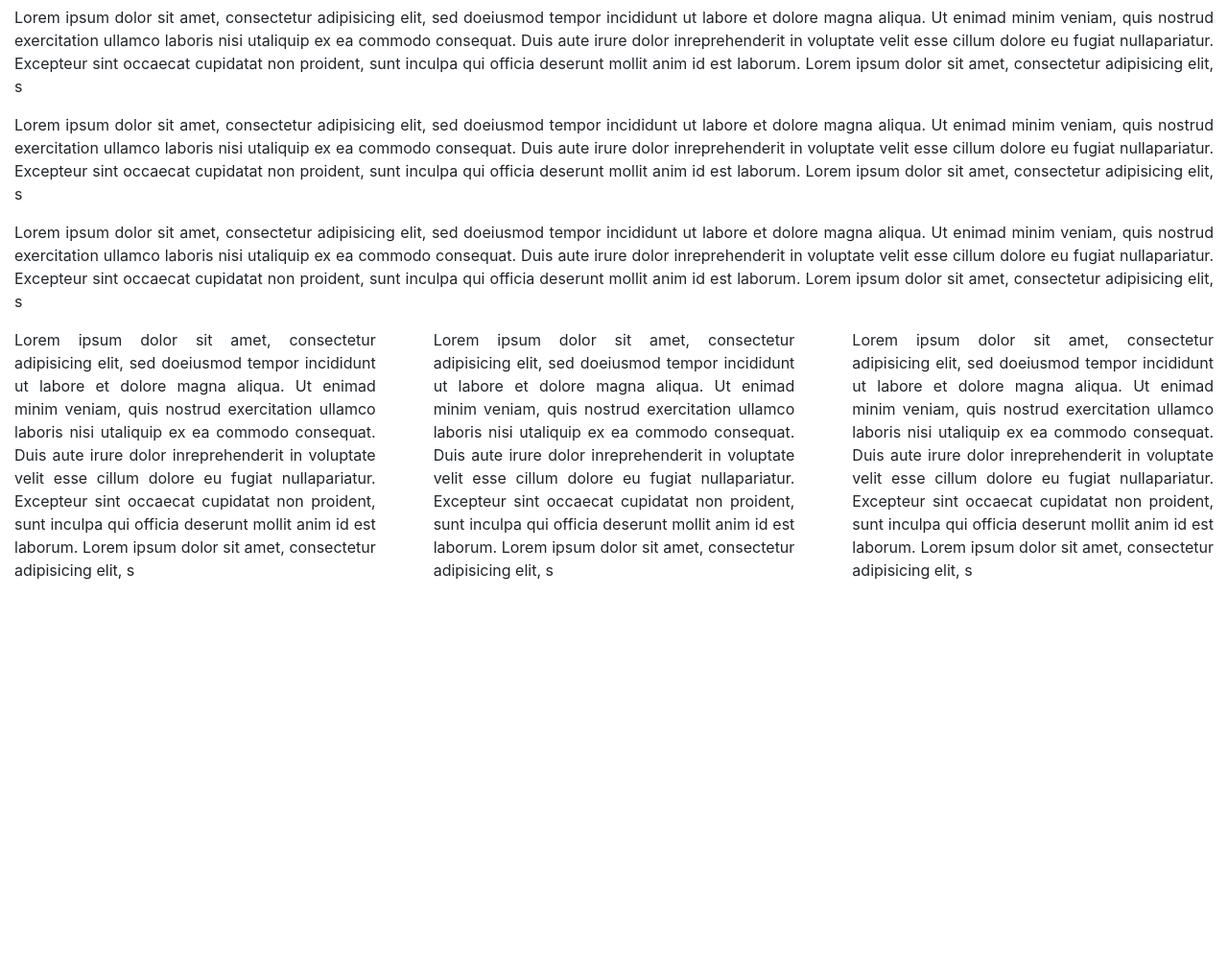
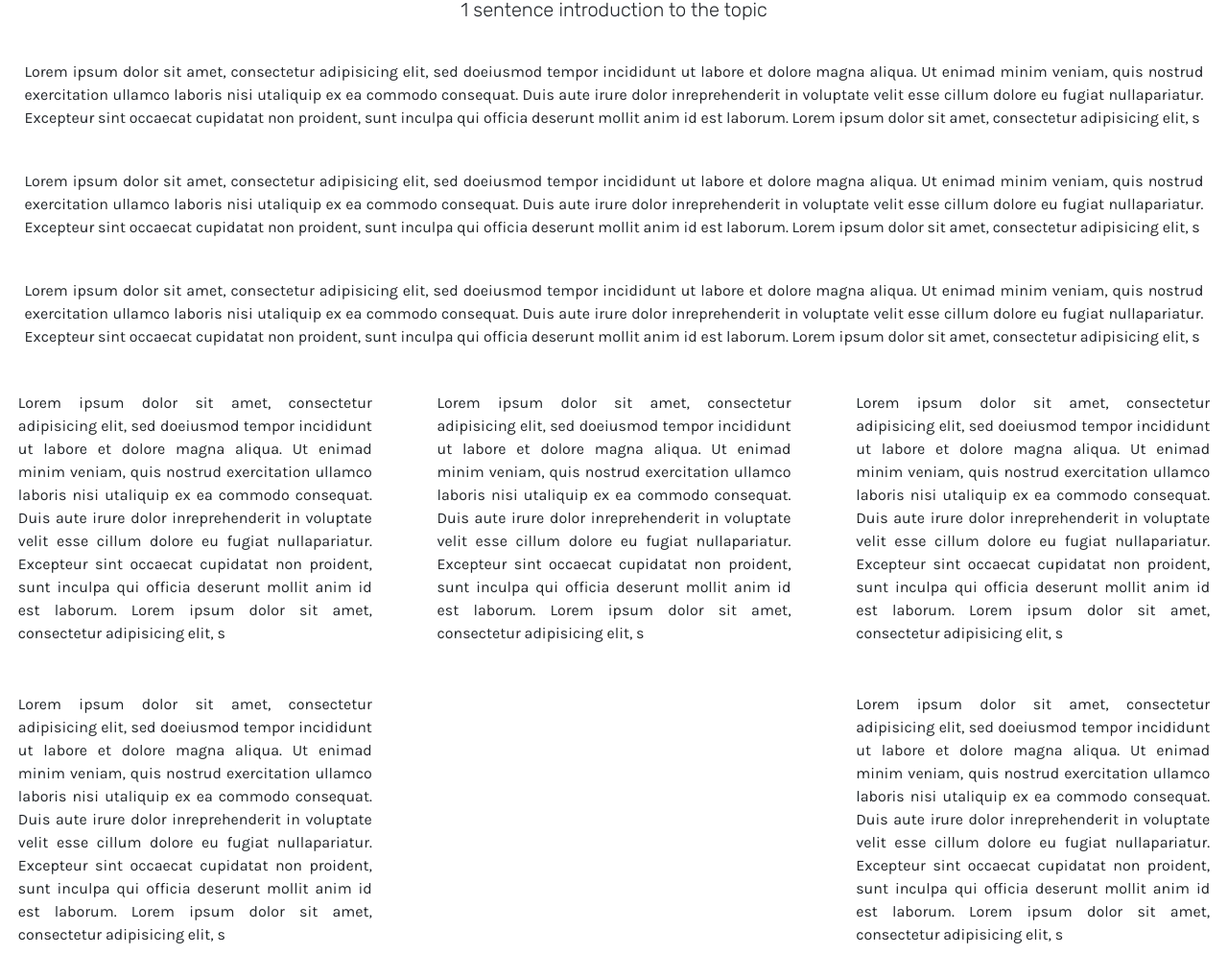
Before and after one commit to ra559/dlc, a plain HTML site: page template.html in a window 1280 px wide. Shown: the part 200-1219 px from the top of the page at 96% size. Before the commit the page ends 822 px from the top, so only its background shows below. Drawn offline with Linux system fonts and the light colour scheme.

Commit message:
Feature: Added more content

```diff
--- a/css/main.css
+++ b/css/main.css
@@ -20,7 +20,6 @@ background-color:#0080ff;
 }
 .col-sm h3{
 	color: white;
-	font-family: 'Fredoka One', cursive;
 }
 img{
 	text-align: center;
--- /dev/null
+++ b/css/main_other.css
@@ -0,0 +1,25 @@
+@import url('https://fonts.googleapis.com/css2?family=Fredoka+One&display=swap');
+html,body{
+color: #343A4;
+
+}
+h1{
+	font-family: Rubik, Serif;
+	font-weight: normal;
+	}
+
+h2, .lead{
+	font-family: Rubik, Serif;
+	font-weight: light;
+}
+
+p,body,span{
+	font-family: Karla, Serif;
+	line-height: 3vh;
+}
+
+.container, .container-fluid, .col-sm{
+	padding: 1%;
+	padding-left: 2%;
+	padding-right: 2%;
+}
--- a/template.html
+++ b/template.html
@@ -12,6 +12,8 @@
 
   <!-- Bootstrap core CSS -->
   <link href="vendor/bootstrap/css/bootstrap.min.css" rel="stylesheet">
+   <link href="css/main_other.css" rel="stylesheet">
+  <link href="https://fonts.googleapis.com/css2?family=Karla&family=Rubik:wght@300;500&display=swap" rel="stylesheet">
 
 </head>
 
@@ -31,13 +33,13 @@
             </a>
           </li>
           <li class="nav-item">
-            <a class="nav-link" href="#">Docker</a>
+            <a class="nav-link" href="#">Containerization</a>
           </li>
           <li class="nav-item">
             <a class="nav-link" href="#">Virtualization</a>
           </li>
           <li class="nav-item">
-            <a class="nav-link" href="#">Docker VS Virtualization</a>
+            <a class="nav-link" href="#">Containerization VS Virtualization</a>
           </li>
           <li class="nav-item">
             <a class="nav-link" href="#">Linux</a>
@@ -70,7 +72,7 @@
 
 <!-- start of body of page content -->
 
-		<div class="row"><!-- start of body of page content -->
+		<div class="row"><!-- 3 column design -->
 			<div class="col-sm">
 				<p class="text-justify container-fluid">Lorem ipsum dolor sit amet, consectetur adipisicing elit, sed doeiusmod tempor incididunt ut labore et dolore magna aliqua. Ut enimad minim veniam, quis nostrud exercitation ullamco laboris nisi utaliquip ex ea commodo consequat. Duis aute irure dolor inreprehenderit in voluptate velit esse cillum dolore eu fugiat nullapariatur. Excepteur sint occaecat cupidatat non proident, sunt inculpa qui officia deserunt mollit anim id est laborum. Lorem ipsum dolor sit amet, consectetur adipisicing elit, s</p>
 			</div>
@@ -84,6 +86,17 @@
 
 
 
+		<div class="row"><!-- 2 paragraphs with image -->
+			<div class="col-sm">
+				<p class="text-justify container-fluid">Lorem ipsum dolor sit amet, consectetur adipisicing elit, sed doeiusmod tempor incididunt ut labore et dolore magna aliqua. Ut enimad minim veniam, quis nostrud exercitation ullamco laboris nisi utaliquip ex ea commodo consequat. Duis aute irure dolor inreprehenderit in voluptate velit esse cillum dolore eu fugiat nullapariatur. Excepteur sint occaecat cupidatat non proident, sunt inculpa qui officia deserunt mollit anim id est laborum. Lorem ipsum dolor sit amet, consectetur adipisicing elit, s</p>
+			</div>
+			<div class="col-sm">
+				<img>
+			</div>
+			<div class="col-sm">
+				<p class="text-justify container-fluid">Lorem ipsum dolor sit amet, consectetur adipisicing elit, sed doeiusmod tempor incididunt ut labore et dolore magna aliqua. Ut enimad minim veniam, quis nostrud exercitation ullamco laboris nisi utaliquip ex ea commodo consequat. Duis aute irure dolor inreprehenderit in voluptate velit esse cillum dolore eu fugiat nullapariatur. Excepteur sint occaecat cupidatat non proident, sunt inculpa qui officia deserunt mollit anim id est laborum. Lorem ipsum dolor sit amet, consectetur adipisicing elit, s</p>
+			</div>
+		</div>
 
 
 
```
Also changed, not shown: index.html (+3 -2 lines).
